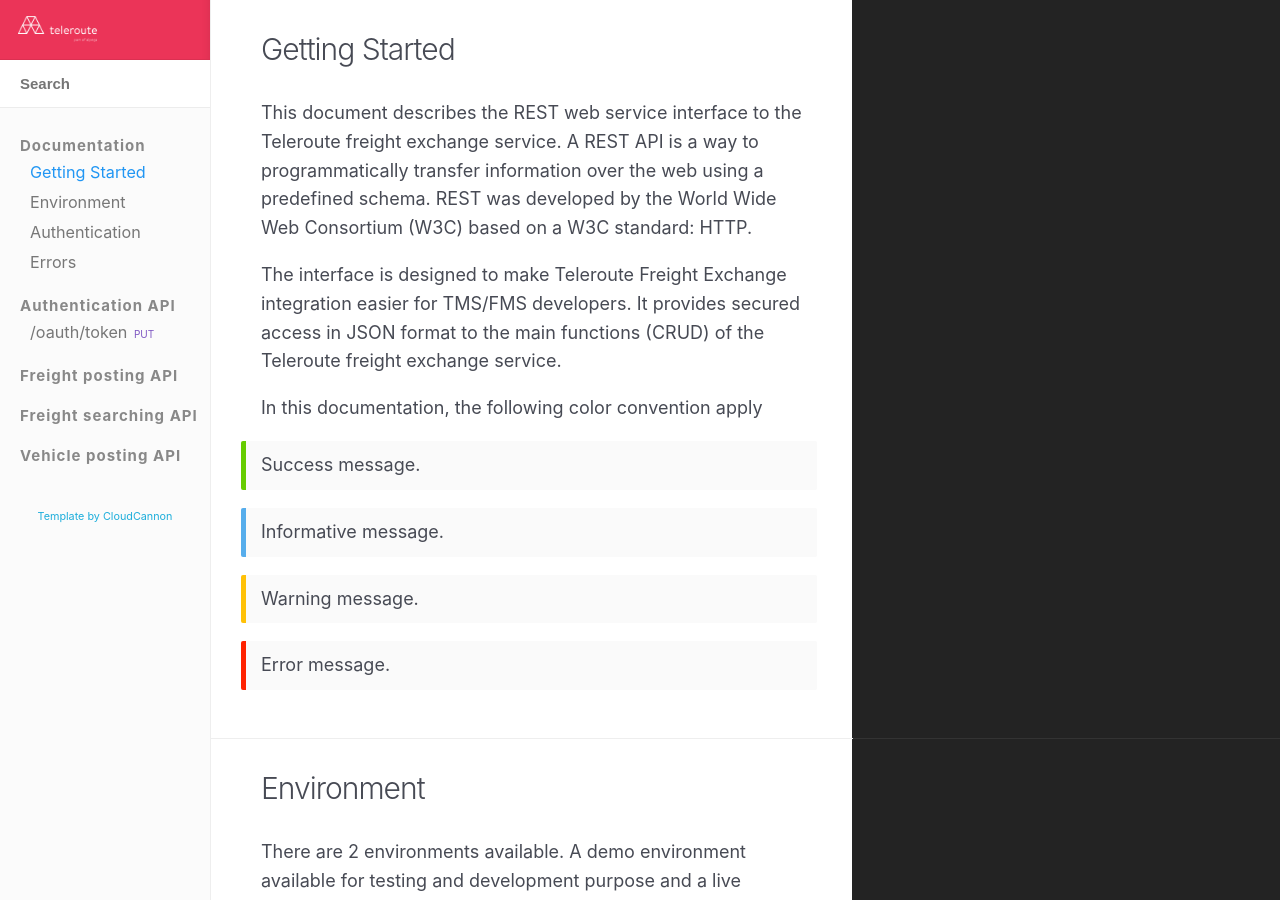
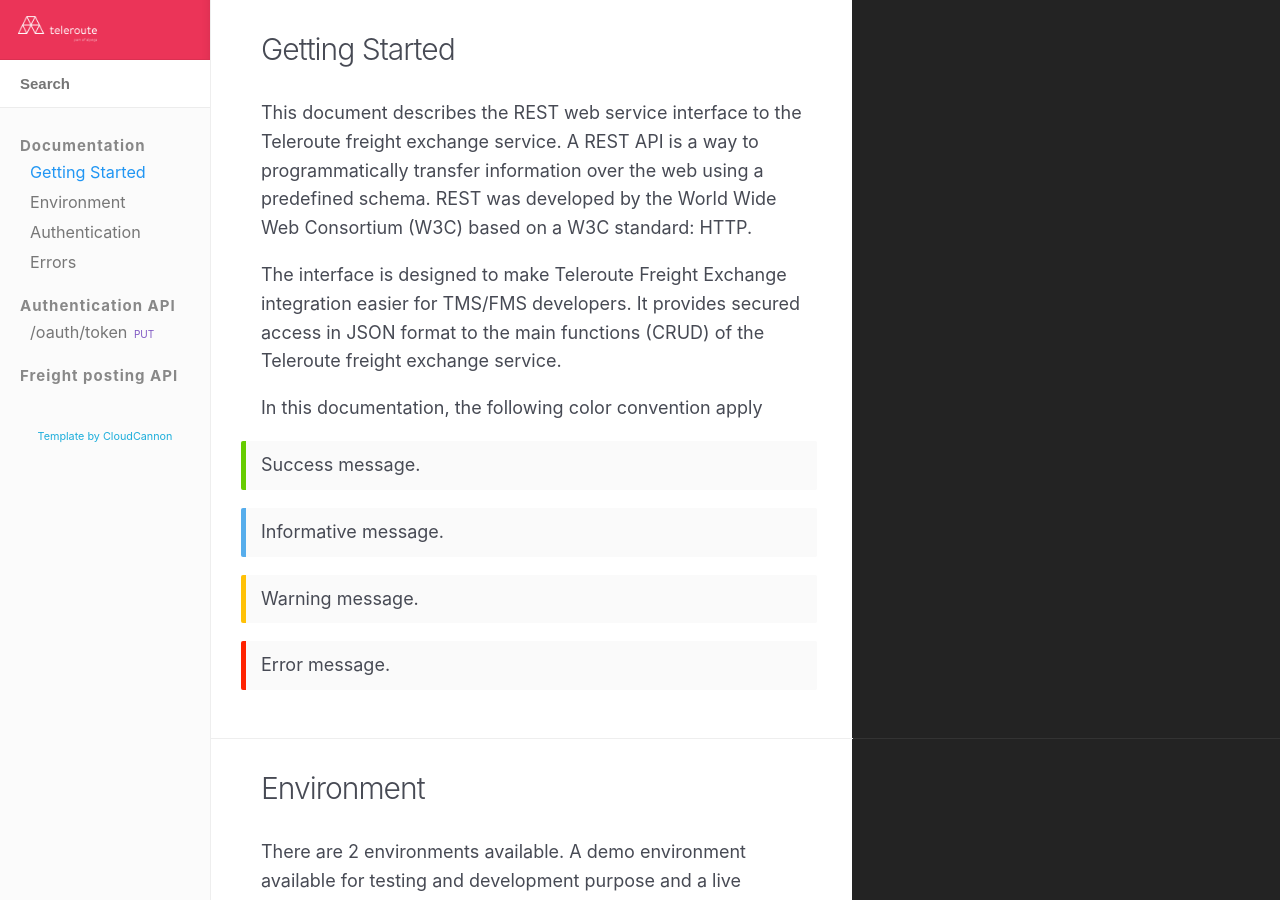
Before and after one commit to pierreyb/telerouteAPI, a Jekyll site: the page built from index.html, in a window 1280 px wide and 900 px high. Built offline with Jekyll 4.4.1, drawn with Linux system fonts in a browser that asks for light colours; nearby versions of some CDN libraries; some of the changed lines change nothing that is shown.

Commit message:
Updated '_config.yml' via CloudCannon

```diff
--- a/_config.yml
+++ b/_config.yml
@@ -15,12 +15,12 @@
   freight_posting_api:
     title: Freight posting API
     position_number: 3
-  freight_searching_api:
-    title: Freight searching API
-    position_number: 4
-  vehicle_posting_api:
-    title: Vehicle posting API
-    position_number: 5
+#  freight_searching_api:
+#    title: Freight searching API
+#    position_number: 4
+#  vehicle_posting_api:
+##    title: Vehicle posting API
+#    position_number: 5
 plugins:
   - jekyll-sitemap
   - jekyll-seo-tag
```
